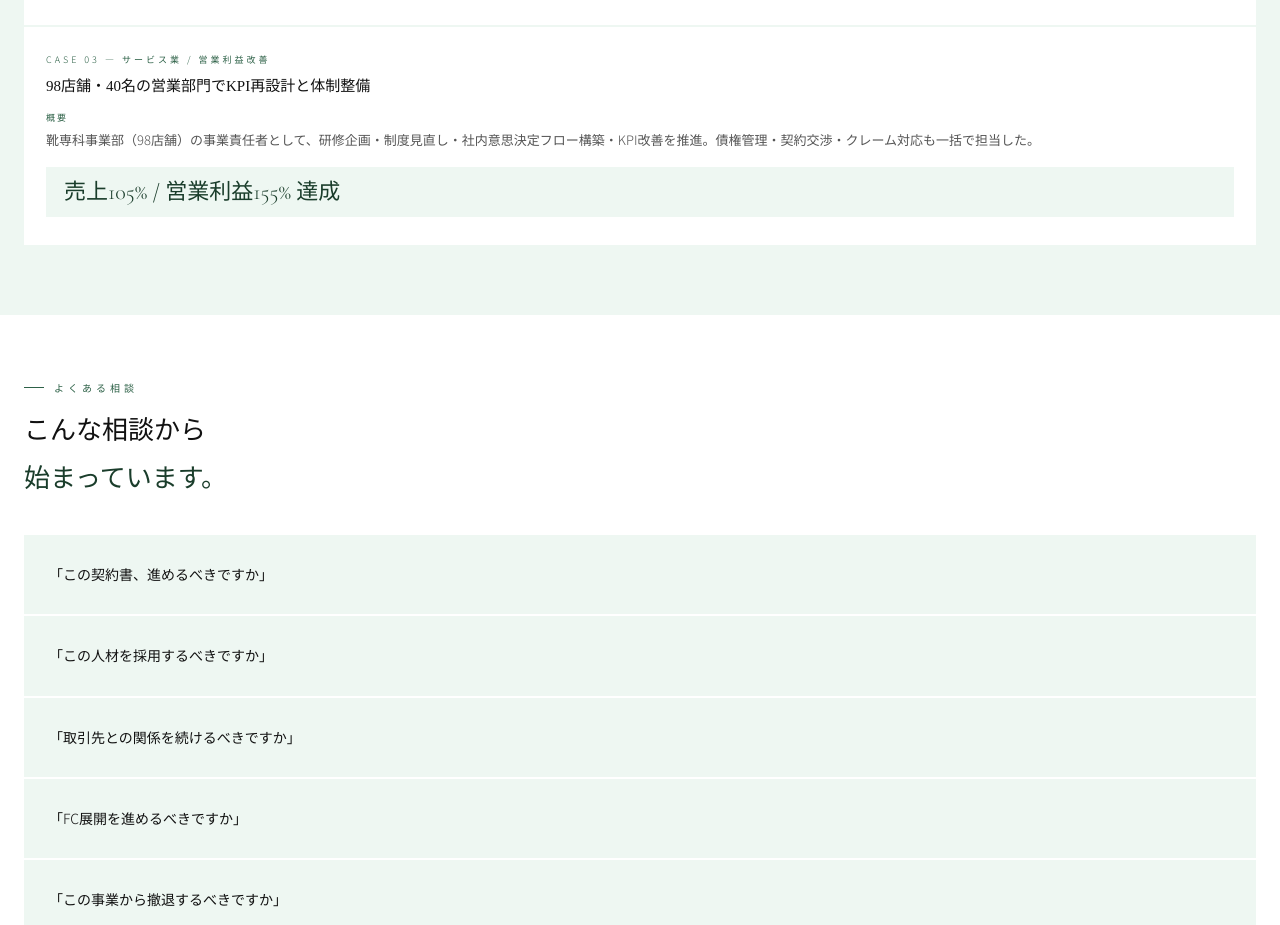
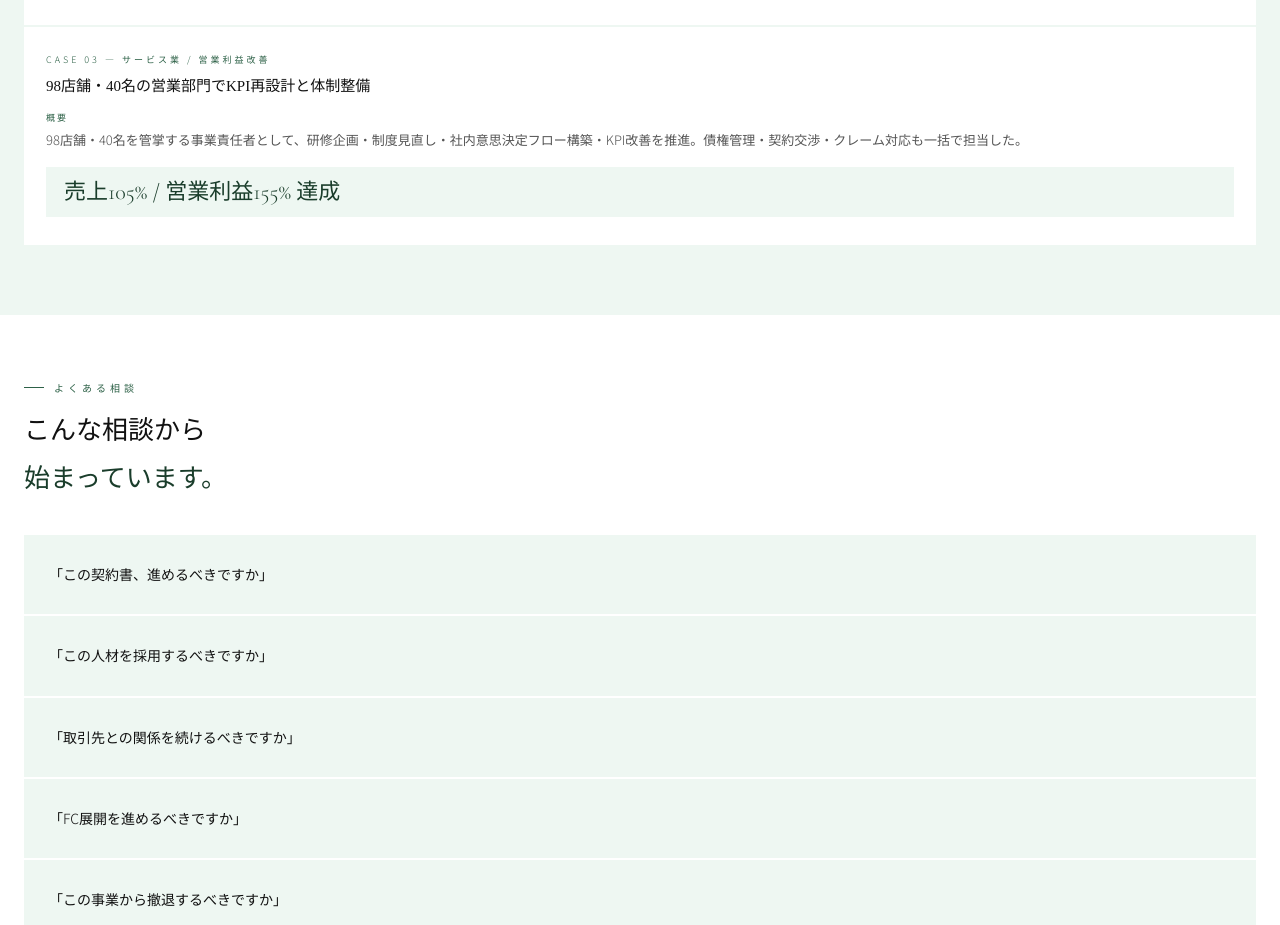
Before and after one commit to tmo8yoffice-oss/tmo8y.github.io, a plain HTML site: page index.html in a window 1280 px wide. Shown: the part 7269-8194 px from the top of the page. Drawn offline with nearby package versions, Linux system fonts and the light colour scheme.

Commit message:
Add files via upload

```diff
--- a/index.html
+++ b/index.html
@@ -939,7 +939,7 @@ footer {
       <div class="case-tag">Case 03 — サービス業 / 営業利益改善</div>
       <div class="case-title">98店舗・40名の営業部門でKPI再設計と体制整備</div>
       <div class="case-label">概要</div>
-      <div class="case-body">靴専科事業部（98店舗）の事業責任者として、研修企画・制度見直し・社内意思決定フロー構築・KPI改善を推進。債権管理・契約交渉・クレーム対応も一括で担当した。</div>
+      <div class="case-body">98店舗・40名を管掌する事業責任者として、研修企画・制度見直し・社内意思決定フロー構築・KPI改善を推進。債権管理・契約交渉・クレーム対応も一括で担当した。</div>
       <div class="case-result">売上105% / 営業利益155% 達成</div>
     </div>
 
```
